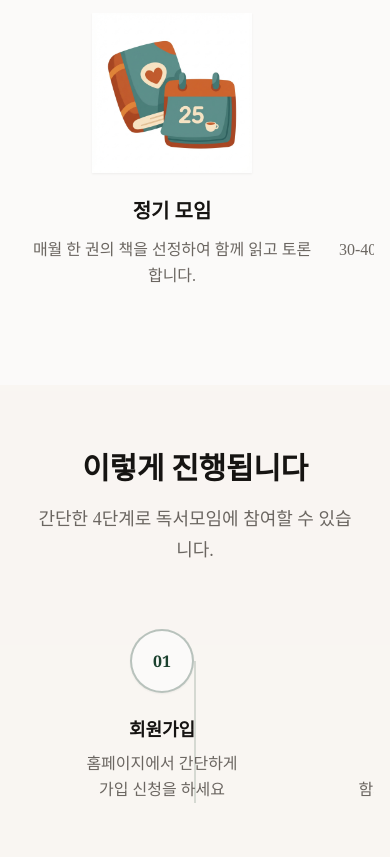
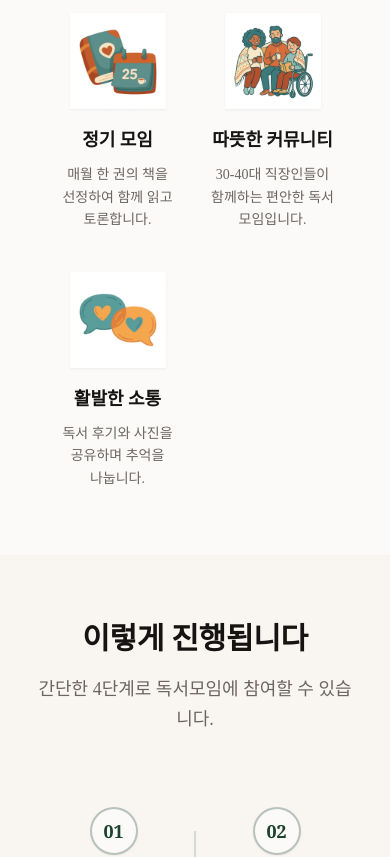
Before and after one commit to Nick1148/reading, a Next.js app: page / in a window 390 px wide. Shown: the part 880-1737 px from the top of the page. Built offline with nearby package versions, Linux system fonts and the light colour scheme; a web font is replaced by a local one.

Commit message:
Feat: Mobile UI V5 (Grid Layout) - 2 Column Compact Design

```diff
--- a/src/app/page.tsx
+++ b/src/app/page.tsx
@@ -153,11 +153,11 @@ export default function HomePage() {
                 단순히 책을 읽는 것을 넘어, 함께 성장하는 커뮤니티를 만들어갑니다.
               </p>
             </div>
-            {/* Frameless: Mobile Horizontal Scroll, Desktop Grid */}
-            <div className="flex flex-nowrap md:grid md:grid-cols-3 gap-6 md:gap-16 px-4 md:px-12 overflow-x-auto snap-x snap-mandatory -mx-4 md:mx-0 pb-8 md:pb-0 scrollbar-hide">
+            {/* Frameless: Mobile 2-Column Grid, Desktop 3-Column Grid */}
+            <div className="grid grid-cols-2 md:grid-cols-3 gap-x-4 gap-y-10 md:gap-16 px-4 md:px-12">
               {FEATURES.map((feature) => (
-                <div key={feature.title} className="flex-none snap-center w-[280px] md:w-auto flex flex-col items-center text-center group">
-                  <div className="relative w-40 h-40 md:w-48 md:h-48 mb-6 md:mb-8">
+                <div key={feature.title} className="flex flex-col items-center text-center group">
+                  <div className="relative w-24 h-24 md:w-48 md:h-48 mb-4 md:mb-8">
                     <Image
                       src={feature.iconUrl}
                       alt={feature.title}
@@ -165,8 +165,8 @@ export default function HomePage() {
                       className="object-contain drop-shadow-sm transition-transform group-hover:scale-105 duration-500"
                     />
                   </div>
-                  <h3 className="text-h4 mb-3 md:mb-4 text-foreground font-bold">{feature.title}</h3>
-                  <p className="text-body md:text-body-lg text-muted-foreground leading-relaxed md:max-w-xs whitespace-pre-wrap">
+                  <h3 className="text-body-lg md:text-h4 mb-2 md:mb-4 text-foreground font-bold">{feature.title}</h3>
+                  <p className="text-body-sm md:text-body-lg text-muted-foreground leading-relaxed break-keep whitespace-pre-wrap">
                     {feature.description}
                   </p>
                 </div>
@@ -192,7 +192,7 @@ export default function HomePage() {
               {/* Connecting Line (Mobile: Vertical) */}
               <div className="block md:hidden absolute top-8 bottom-8 left-1/2 w-0.5 bg-primary/20 -translate-x-1/2 -z-10" />
 
-              <div className="flex flex-nowrap md:grid md:grid-cols-4 gap-4 md:gap-8 px-4 overflow-x-auto snap-x snap-mandatory -mx-4 md:mx-0 pb-8 md:pb-0 scrollbar-hide">
+              <div className="grid grid-cols-2 md:grid-cols-4 gap-4 md:gap-8 px-2 md:px-4">
                 {[
                   {
                     step: '01',
@@ -215,17 +215,17 @@ export default function HomePage() {
                     description: '월 1회 정기 모임에서\n깊이 있는 대화를 나눕니다',
                   },
                 ].map((item, index) => (
-                  <div key={item.step} className="flex-none snap-center w-[260px] md:w-auto flex flex-col items-center text-center group relative">
+                  <div key={item.step} className="flex flex-col items-center text-center group relative p-2">
                     {/* Circle Node (With background to cover line) */}
-                    <div className="relative flex items-center justify-center w-16 h-16 rounded-full bg-background border-2 border-primary/30 shadow-sm mb-6 md:mb-8 group-hover:border-primary group-hover:scale-110 transition-all duration-300 z-10 shrink-0">
-                      <span className="text-title font-bold text-primary font-serif">
+                    <div className="relative flex items-center justify-center w-12 h-12 md:w-16 md:h-16 rounded-full bg-background border-2 border-primary/30 shadow-sm mb-4 md:mb-8 group-hover:border-primary group-hover:scale-110 transition-all duration-300 z-10 shrink-0">
+                      <span className="text-body-lg md:text-title font-bold text-primary font-serif">
                         {item.step}
                       </span>
                     </div>
 
-                    {/* Content Box (Optional: could add minor bg for legibility if needed, but clean is better) */}
-                    <h3 className="text-h5 mb-2 md:mb-3 font-bold text-foreground bg-background/0 md:bg-transparent">{item.title}</h3>
-                    <p className="text-body text-muted-foreground whitespace-pre-line leading-relaxed">
+                    {/* Content Box */}
+                    <h3 className="text-body-lg md:text-h5 mb-1 md:mb-3 font-bold text-foreground">{item.title}</h3>
+                    <p className="text-body-xs md:text-body text-muted-foreground whitespace-pre-line leading-relaxed">
                       {item.description}
                     </p>
                   </div>
@@ -283,9 +283,9 @@ export default function HomePage() {
                 </Link>
               </Button>
             </div>
-            <div className="flex flex-nowrap md:grid md:grid-cols-2 lg:grid-cols-3 gap-4 md:gap-6 overflow-x-auto snap-x snap-mandatory -mx-4 px-4 md:mx-0 pb-8 md:pb-0 scrollbar-hide">
+            <div className="grid grid-cols-2 md:grid-cols-2 lg:grid-cols-3 gap-3 md:gap-6 px-0">
               {upcomingMeetings.map((meeting) => (
-                <div key={meeting.id} className="flex-none snap-center w-[300px] md:w-auto">
+                <div key={meeting.id} className="w-full">
                   <MeetingCard meeting={meeting} />
                 </div>
               ))}
@@ -310,9 +310,9 @@ export default function HomePage() {
                 </Link>
               </Button>
             </div>
-            <div className="flex flex-nowrap md:grid md:grid-cols-2 lg:grid-cols-3 gap-4 md:gap-6 overflow-x-auto snap-x snap-mandatory -mx-4 px-4 md:mx-0 pb-8 md:pb-0 scrollbar-hide">
+            <div className="grid grid-cols-2 md:grid-cols-2 lg:grid-cols-3 gap-3 md:gap-6 px-0">
               {recentPosts.map((post) => (
-                <div key={post.id} className="flex-none snap-center w-[300px] md:w-auto">
+                <div key={post.id} className="w-full">
                   <PostCard post={post} />
                 </div>
               ))}
```
